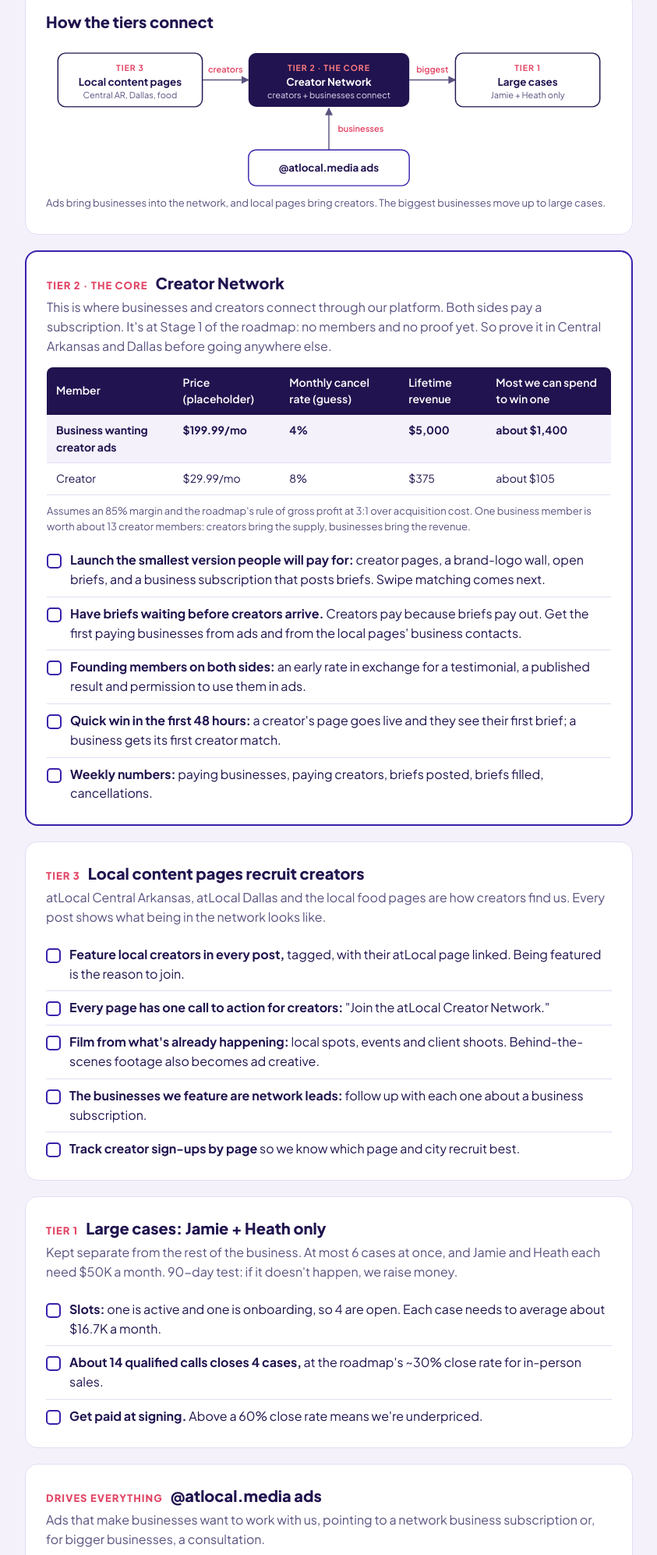
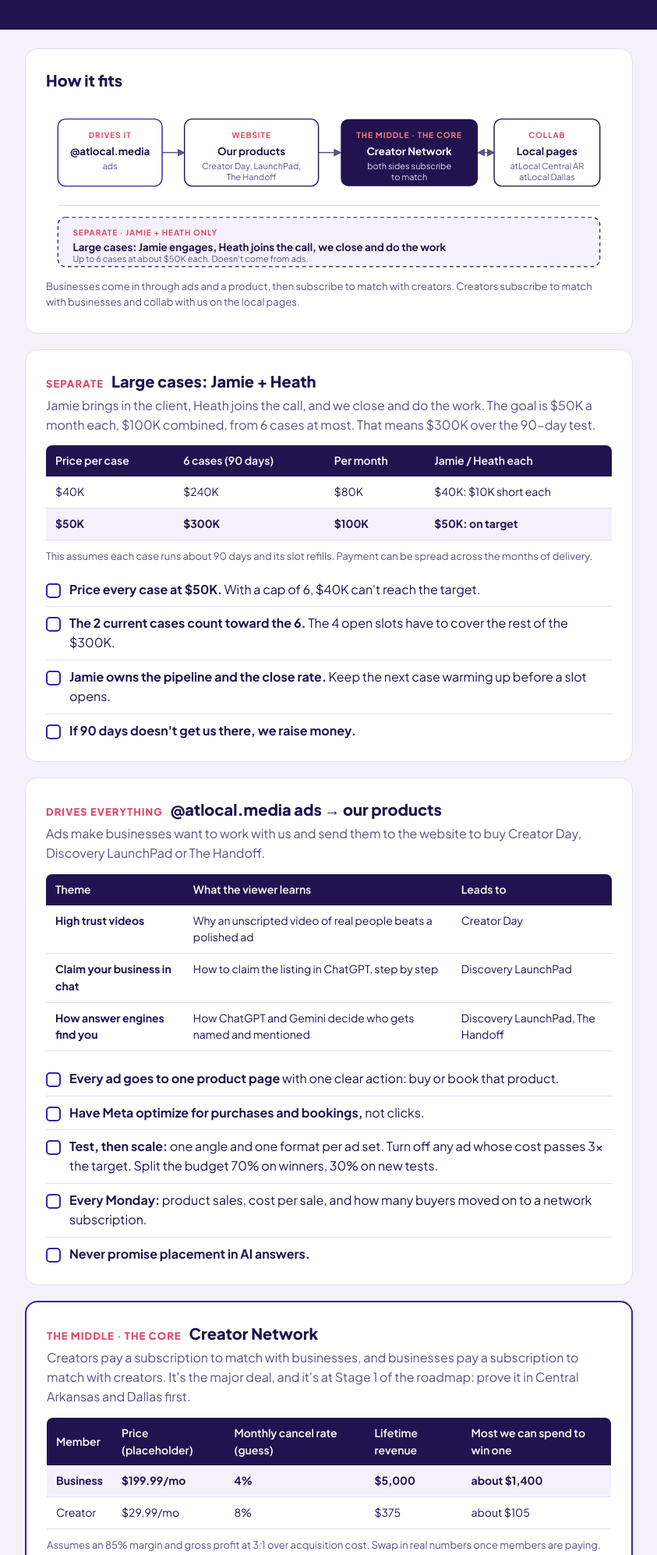
Before and after one commit to jataylor3416/atlocal-roadmap, a plain HTML site: page index.html in a window 1280 px wide. Shown: the part 347-2341 px from the top of the page at 78% size, without its empty margins (218-1061 px from the left). Drawn offline with Linux system fonts and the light colour scheme.

Commit message:
Match Jamie + Heath plan: 6 x $50K cases, ads sell products, network in the middle
Co-Authored-By: Claude Opus 5.5 <noreply@anthropic.com>

```diff
--- a/index.html
+++ b/index.html
@@ -4,7 +4,7 @@
 <meta charset="utf-8">
 <meta name="viewport" content="width=device-width, initial-scale=1">
 <meta name="robots" content="noindex, nofollow">
-<title>atLocal Three-Tier Plan</title>
+<title>atLocal Business Plan</title>
 <link rel="preconnect" href="https://fonts.googleapis.com">
 <link href="https://fonts.googleapis.com/css2?family=Plus+Jakarta+Sans:wght@400;500;600;700;800&display=swap" rel="stylesheet">
 <style>
@@ -46,111 +46,130 @@
 <header>
   <div class="wrap">
     <img src="logo-light.png" alt="atLocal">
-    <p class="eyebrow">Marketing roadmap</p>
-    <h1>Three tiers. The middle one has to work.</h1>
-    <p class="lead">Local pages recruit creators. The Creator Network connects them with businesses. Large cases are Jamie and Heath's own work. The network in the middle is what makes the business work.</p>
+    <p class="eyebrow">Business + marketing plan</p>
+    <h1>Large cases fund us. The Creator Network is the big deal.</h1>
+    <p class="lead">Jamie and Heath run the large cases separately. Everything else runs on @atlocal.media ads: ads send people to our products, and the Creator Network sits in the middle, connecting businesses and creators who also collab on our local pages.</p>
   </div>
 </header>
 
 <main class="wrap">
 
 <section>
-  <h2>How the tiers connect</h2>
-  <svg class="loop" viewBox="0 0 760 210" role="img" aria-label="Local pages bring creators into the network, ads bring businesses, the biggest businesses become large cases" font-family="Plus Jakarta Sans, sans-serif">
-    <defs><marker id="a" viewBox="0 0 10 10" refX="9" refY="5" markerWidth="7" markerHeight="7" orient="auto"><path d="M0 0L10 5L0 10z" fill="#5b5180"/></marker></defs>
-    <g fill="none" stroke="#5b5180" stroke-width="1.5"><path d="M210 56H272" marker-end="url(#a)"/><path d="M488 56H550" marker-end="url(#a)"/><path d="M380 150V94" marker-end="url(#a)"/></g>
-    <rect x="16" y="20" width="194" height="72" rx="10" fill="#fff" stroke="#21134f" stroke-width="1.5"/>
-    <text x="113" y="44" text-anchor="middle" font-size="11" font-weight="700" fill="#e14565" letter-spacing="1">TIER 3</text>
-    <text x="113" y="64" text-anchor="middle" font-size="14" font-weight="700" fill="#21134f">Local content pages</text>
-    <text x="113" y="81" text-anchor="middle" font-size="11.5" fill="#5b5180">Central AR, Dallas, food</text>
-    <rect x="272" y="20" width="216" height="72" rx="10" fill="#21134f"/>
-    <text x="380" y="44" text-anchor="middle" font-size="11" font-weight="700" fill="#ff7d80" letter-spacing="1">TIER 2 · THE CORE</text>
-    <text x="380" y="64" text-anchor="middle" font-size="14" font-weight="700" fill="#fff">Creator Network</text>
-    <text x="380" y="81" text-anchor="middle" font-size="11.5" fill="#e3ddf3">creators + businesses connect</text>
-    <rect x="550" y="20" width="194" height="72" rx="10" fill="#fff" stroke="#21134f" stroke-width="1.5"/>
-    <text x="647" y="44" text-anchor="middle" font-size="11" font-weight="700" fill="#e14565" letter-spacing="1">TIER 1</text>
-    <text x="647" y="64" text-anchor="middle" font-size="14" font-weight="700" fill="#21134f">Large cases</text>
-    <text x="647" y="81" text-anchor="middle" font-size="11.5" fill="#5b5180">Jamie + Heath only</text>
-    <rect x="272" y="150" width="216" height="48" rx="10" fill="#fff" stroke="#3b20ab" stroke-width="1.5"/>
-    <text x="380" y="179" text-anchor="middle" font-size="14" font-weight="700" fill="#21134f">@atlocal.media ads</text>
-    <g font-size="11.5" font-weight="600" fill="#e14565">
-      <text x="241" y="46" text-anchor="middle">creators</text>
-      <text x="519" y="46" text-anchor="middle">biggest</text>
-      <text x="392" y="126">businesses</text>
+  <h2>How it fits</h2>
+  <svg class="loop" viewBox="0 0 760 244" role="img" aria-label="Ads send businesses to our products and the Creator Network; local pages bring creators; large cases run separately" font-family="Plus Jakarta Sans, sans-serif">
+    <defs>
+      <marker id="a" viewBox="0 0 10 10" refX="9" refY="5" markerWidth="7" markerHeight="7" orient="auto-start-reverse"><path d="M0 0L10 5L0 10z" fill="#5b5180"/></marker>
+    </defs>
+    <g fill="none" stroke="#5b5180" stroke-width="1.5">
+      <path d="M156 75H186" marker-end="url(#a)"/>
+      <path d="M366 75H396" marker-end="url(#a)"/>
+      <path d="M580 75H602" marker-start="url(#a)" marker-end="url(#a)"/>
     </g>
+    <rect x="16" y="30" width="140" height="90" rx="10" fill="#fff" stroke="#3b20ab" stroke-width="1.5"/>
+    <text x="86" y="56" text-anchor="middle" font-size="10.5" font-weight="700" fill="#e14565" letter-spacing="1">DRIVES IT</text>
+    <text x="86" y="78" text-anchor="middle" font-size="14" font-weight="700" fill="#21134f">@atlocal.media</text>
+    <text x="86" y="97" text-anchor="middle" font-size="11.5" fill="#5b5180">ads</text>
+    <rect x="186" y="30" width="180" height="90" rx="10" fill="#fff" stroke="#21134f" stroke-width="1.5"/>
+    <text x="276" y="56" text-anchor="middle" font-size="10.5" font-weight="700" fill="#e14565" letter-spacing="1">WEBSITE</text>
+    <text x="276" y="78" text-anchor="middle" font-size="14" font-weight="700" fill="#21134f">Our products</text>
+    <text x="276" y="97" text-anchor="middle" font-size="11.5" fill="#5b5180">Creator Day, LaunchPad,</text>
+    <text x="276" y="112" text-anchor="middle" font-size="11.5" fill="#5b5180">The Handoff</text>
+    <rect x="396" y="30" width="184" height="90" rx="10" fill="#21134f"/>
+    <text x="488" y="56" text-anchor="middle" font-size="10.5" font-weight="700" fill="#ff7d80" letter-spacing="1">THE MIDDLE · THE CORE</text>
+    <text x="488" y="78" text-anchor="middle" font-size="14" font-weight="700" fill="#fff">Creator Network</text>
+    <text x="488" y="97" text-anchor="middle" font-size="11.5" fill="#e3ddf3">both sides subscribe</text>
+    <text x="488" y="112" text-anchor="middle" font-size="11.5" fill="#e3ddf3">to match</text>
+    <rect x="602" y="30" width="142" height="90" rx="10" fill="#fff" stroke="#21134f" stroke-width="1.5"/>
+    <text x="673" y="56" text-anchor="middle" font-size="10.5" font-weight="700" fill="#e14565" letter-spacing="1">COLLAB</text>
+    <text x="673" y="78" text-anchor="middle" font-size="14" font-weight="700" fill="#21134f">Local pages</text>
+    <text x="673" y="97" text-anchor="middle" font-size="11.5" fill="#5b5180">atLocal Central AR</text>
+    <text x="673" y="112" text-anchor="middle" font-size="11.5" fill="#5b5180">atLocal Dallas</text>
+    <line x1="16" y1="146" x2="744" y2="146" stroke="#e3ddf3" stroke-width="1.5"/>
+    <rect x="16" y="162" width="728" height="66" rx="10" fill="#f4f1fb" stroke="#21134f" stroke-width="1.25" stroke-dasharray="5 4"/>
+    <text x="36" y="186" font-size="10.5" font-weight="700" fill="#e14565" letter-spacing="1">SEPARATE · JAMIE + HEATH ONLY</text>
+    <text x="36" y="207" font-size="14" font-weight="700" fill="#21134f">Large cases: Jamie engages, Heath joins the call, we close and do the work</text>
+    <text x="36" y="222" font-size="11.5" fill="#5b5180">Up to 6 cases at about $50K each. Doesn't come from ads.</text>
   </svg>
-  <p class="note">Ads bring businesses into the network, and local pages bring creators. The biggest businesses move up to large cases.</p>
+  <p class="note">Businesses come in through ads and a product, then subscribe to match with creators. Creators subscribe to match with businesses and collab with us on the local pages.</p>
 </section>
 
-<section class="core">
-  <h2><span class="n">Tier 2 · The core</span>Creator Network</h2>
-  <p class="point">This is where businesses and creators connect through our platform. Both sides pay a subscription. It's at Stage 1 of the roadmap: no members and no proof yet. So prove it in Central Arkansas and Dallas before going anywhere else.</p>
+<section>
+  <h2><span class="n">Separate</span>Large cases: Jamie + Heath</h2>
+  <p class="point">Jamie brings in the client, Heath joins the call, and we close and do the work. The goal is $50K a month each, $100K combined, from 6 cases at most. That means $300K over the 90-day test.</p>
   <div class="tbl"><table>
-    <tr><th>Member</th><th>Price (placeholder)</th><th>Monthly cancel rate (guess)</th><th>Lifetime revenue</th><th>Most we can spend to win one</th></tr>
-    <tr class="hi"><td>Business wanting creator ads</td><td>$199.99/mo</td><td>4%</td><td>$5,000</td><td>about $1,400</td></tr>
-    <tr><td>Creator</td><td>$29.99/mo</td><td>8%</td><td>$375</td><td>about $105</td></tr>
+    <tr><th>Price per case</th><th>6 cases (90 days)</th><th>Per month</th><th>Jamie / Heath each</th></tr>
+    <tr><td>$40K</td><td>$240K</td><td>$80K</td><td>$40K: $10K short each</td></tr>
+    <tr class="hi"><td>$50K</td><td>$300K</td><td>$100K</td><td>$50K: on target</td></tr>
   </table></div>
-  <p class="note">Assumes an 85% margin and the roadmap's rule of gross profit at 3:1 over acquisition cost. One business member is worth about 13 creator members: creators bring the supply, businesses bring the revenue.</p>
+  <p class="note">This assumes each case runs about 90 days and its slot refills. Payment can be spread across the months of delivery.</p>
   <ul class="tasks">
-    <li><b>Launch the smallest version people will pay for:</b> creator pages, a brand-logo wall, open briefs, and a business subscription that posts briefs. Swipe matching comes next.</li>
-    <li><b>Have briefs waiting before creators arrive.</b> Creators pay because briefs pay out. Get the first paying businesses from ads and from the local pages' business contacts.</li>
-    <li><b>Founding members on both sides:</b> an early rate in exchange for a testimonial, a published result and permission to use them in ads.</li>
-    <li><b>Quick win in the first 48 hours:</b> a creator's page goes live and they see their first brief; a business gets its first creator match.</li>
-    <li><b>Weekly numbers:</b> paying businesses, paying creators, briefs posted, briefs filled, cancellations.</li>
+    <li><b>Price every case at $50K.</b> With a cap of 6, $40K can't reach the target.</li>
+    <li><b>The 2 current cases count toward the 6.</b> The 4 open slots have to cover the rest of the $300K.</li>
+    <li><b>Jamie owns the pipeline and the close rate.</b> Keep the next case warming up before a slot opens.</li>
+    <li><b>If 90 days doesn't get us there, we raise money.</b></li>
   </ul>
 </section>
 
 <section>
-  <h2><span class="n">Tier 3</span>Local content pages recruit creators</h2>
-  <p class="point">atLocal Central Arkansas, atLocal Dallas and the local food pages are how creators find us. Every post shows what being in the network looks like.</p>
+  <h2><span class="n">Drives everything</span>@atlocal.media ads → our products</h2>
+  <p class="point">Ads make businesses want to work with us and send them to the website to buy Creator Day, Discovery LaunchPad or The Handoff.</p>
+  <div class="tbl"><table>
+    <tr><th>Theme</th><th>What the viewer learns</th><th>Leads to</th></tr>
+    <tr><td><b>High trust videos</b></td><td>Why an unscripted video of real people beats a polished ad</td><td>Creator Day</td></tr>
+    <tr><td><b>Claim your business in chat</b></td><td>How to claim the listing in ChatGPT, step by step</td><td>Discovery LaunchPad</td></tr>
+    <tr><td><b>How answer engines find you</b></td><td>How ChatGPT and Gemini decide who gets named and mentioned</td><td>Discovery LaunchPad, The Handoff</td></tr>
+  </table></div>
   <ul class="tasks">
-    <li><b>Feature local creators in every post,</b> tagged, with their atLocal page linked. Being featured is the reason to join.</li>
-    <li><b>Every page has one call to action for creators:</b> "Join the atLocal Creator Network."</li>
-    <li><b>Film from what's already happening:</b> local spots, events and client shoots. Behind-the-scenes footage also becomes ad creative.</li>
-    <li><b>The businesses we feature are network leads:</b> follow up with each one about a business subscription.</li>
-    <li><b>Track creator sign-ups by page</b> so we know which page and city recruit best.</li>
+    <li><b>Every ad goes to one product page</b> with one clear action: buy or book that product.</li>
+    <li><b>Have Meta optimize for purchases and bookings,</b> not clicks.</li>
+    <li><b>Test, then scale:</b> one angle and one format per ad set. Turn off any ad whose cost passes 3x the target. Split the budget 70% on winners, 30% on new tests.</li>
+    <li><b>Every Monday:</b> product sales, cost per sale, and how many buyers moved on to a network subscription.</li>
+    <li><b>Never promise placement in AI answers.</b></li>
+  </ul>
+</section>
+
+<section class="core">
+  <h2><span class="n">The middle · The core</span>Creator Network</h2>
+  <p class="point">Creators pay a subscription to match with businesses, and businesses pay a subscription to match with creators. It's the major deal, and it's at Stage 1 of the roadmap: prove it in Central Arkansas and Dallas first.</p>
+  <div class="tbl"><table>
+    <tr><th>Member</th><th>Price (placeholder)</th><th>Monthly cancel rate (guess)</th><th>Lifetime revenue</th><th>Most we can spend to win one</th></tr>
+    <tr class="hi"><td>Business</td><td>$199.99/mo</td><td>4%</td><td>$5,000</td><td>about $1,400</td></tr>
+    <tr><td>Creator</td><td>$29.99/mo</td><td>8%</td><td>$375</td><td>about $105</td></tr>
+  </table></div>
+  <p class="note">Assumes an 85% margin and gross profit at 3:1 over acquisition cost. Swap in real numbers once members are paying.</p>
+  <ul class="tasks">
+    <li><b>Every product buyer gets offered a business subscription,</b> so a product sale turns into a monthly member.</li>
+    <li><b>Have briefs waiting before creators arrive.</b> Creators pay because there are businesses to match with.</li>
+    <li><b>Launch the smallest version people will pay for:</b> creator pages, a brand-logo wall, open briefs and matching. Swipe-style comes next.</li>
+    <li><b>Founding members on both sides:</b> an early rate in exchange for a testimonial and permission to feature them.</li>
+    <li><b>Weekly numbers:</b> paying businesses, paying creators, matches made, cancellations.</li>
   </ul>
 </section>
 
 <section>
-  <h2><span class="n">Tier 1</span>Large cases: Jamie + Heath only</h2>
-  <p class="point">Kept separate from the rest of the business. At most 6 cases at once, and Jamie and Heath each need $50K a month. 90-day test: if it doesn't happen, we raise money.</p>
+  <h2><span class="n">Collab</span>Local pages: atLocal Central Arkansas + atLocal Dallas</h2>
+  <p class="point">The local pages are where we collab with network creators. That gives creators a reason to join and gives the network content people can see.</p>
   <ul class="tasks">
-    <li><b>Slots:</b> one is active and one is onboarding, so 4 are open. Each case needs to average about $16.7K a month.</li>
-    <li><b>About 14 qualified calls closes 4 cases,</b> at the roadmap's ~30% close rate for in-person sales.</li>
-    <li><b>Get paid at signing.</b> Above a 60% close rate means we're underpriced.</li>
-  </ul>
-</section>
-
-<section>
-  <h2><span class="n">Drives everything</span>@atlocal.media ads</h2>
-  <p class="point">Ads that make businesses want to work with us, pointing to a network business subscription or, for bigger businesses, a consultation.</p>
-  <div class="tbl"><table>
-    <tr><th>Theme</th><th>What the viewer learns</th></tr>
-    <tr><td><b>High trust videos</b></td><td>Why an unscripted video of real people beats a polished ad</td></tr>
-    <tr><td><b>Claim your business in chat</b></td><td>How to claim the listing in ChatGPT, step by step</td></tr>
-    <tr><td><b>How answer engines find you</b></td><td>How ChatGPT and Gemini decide who gets named and mentioned</td></tr>
-  </table></div>
-  <ul class="tasks">
-    <li><b>Have Meta optimize for the deepest action:</b> paid business sign-ups and booked consultations, not clicks.</li>
-    <li><b>Test, then scale:</b> one angle and one format per ad set. Turn off any ad whose cost passes 3x the target. Split the budget 70% on winners, 30% on new tests.</li>
-    <li><b>Keep the cost of each business sign-up under about $1,400.</b> Never promise placement in AI answers.</li>
+    <li><b>Collab with network creators on every local post,</b> tagged, with their atLocal page linked.</li>
+    <li><b>Each page has one call to action for creators:</b> join the atLocal Creator Network.</li>
+    <li><b>Local businesses we feature are leads</b> for a product or a network subscription.</li>
+    <li><b>Track creator sign-ups by page and city.</b></li>
   </ul>
 </section>
 
 <section>
   <h2>Don't do yet</h2>
   <ul class="tasks no">
-    <li>Expanding past Central Arkansas and Dallas before the network fills both.</li>
-    <li>Building every feature before briefs are being posted and filled.</li>
-    <li>Paid ads for creators while local pages recruit them for less.</li>
-    <li>Judging any tier by views instead of paying members and signed cases.</li>
+    <li>Using ads to chase large cases. Those come from Jamie.</li>
+    <li>Expanding the network past Central Arkansas and Dallas before both are full.</li>
+    <li>Building every feature before matches are happening.</li>
+    <li>Judging anything by views instead of sales, subscriptions and signed cases.</li>
   </ul>
 </section>
 
 <div class="callout">
   <p class="eyebrow">The one move</p>
-  <p>Get the Creator Network working in Central Arkansas: businesses from ads, creators from the local pages, and briefs filled every week.</p>
+  <p>Price the large cases at $50K and fill all 6. Meanwhile, ads sell products, and every product buyer is offered a Creator Network subscription.</p>
 </div>
 
 </main>
```
